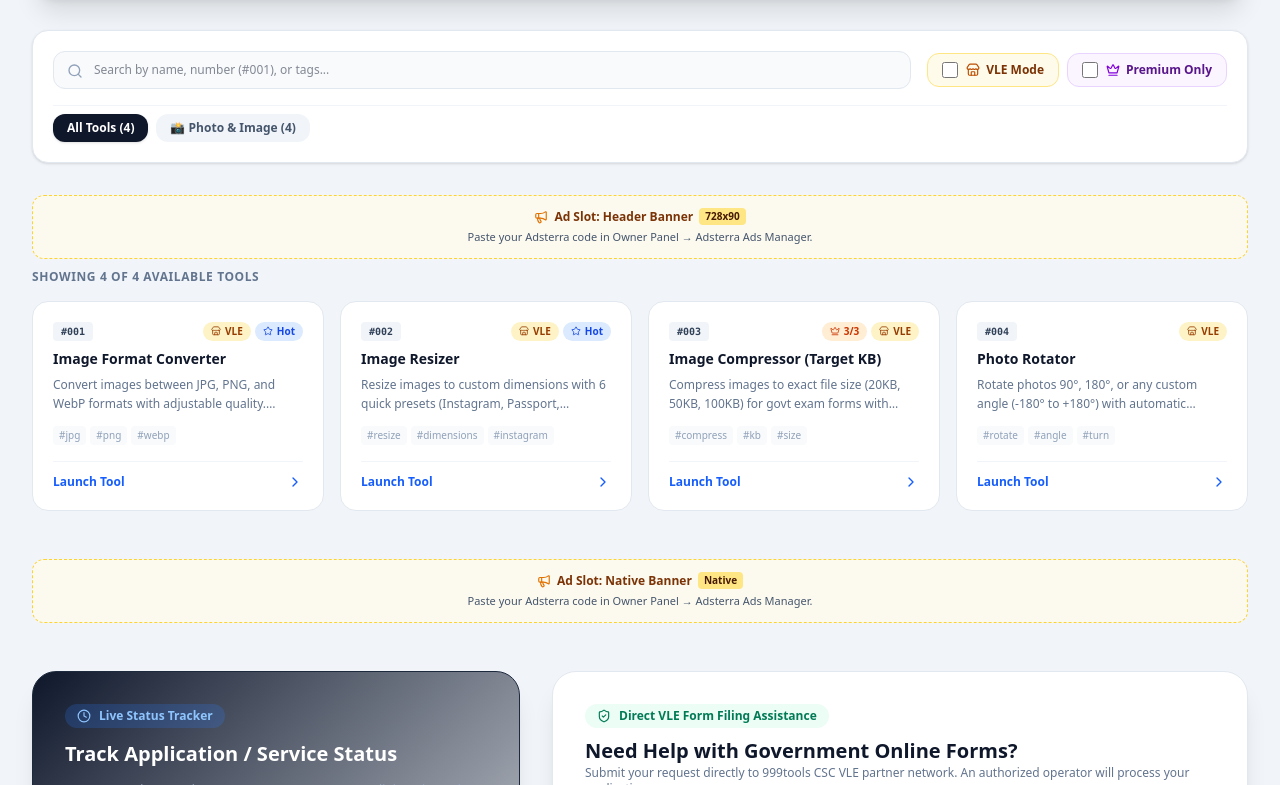
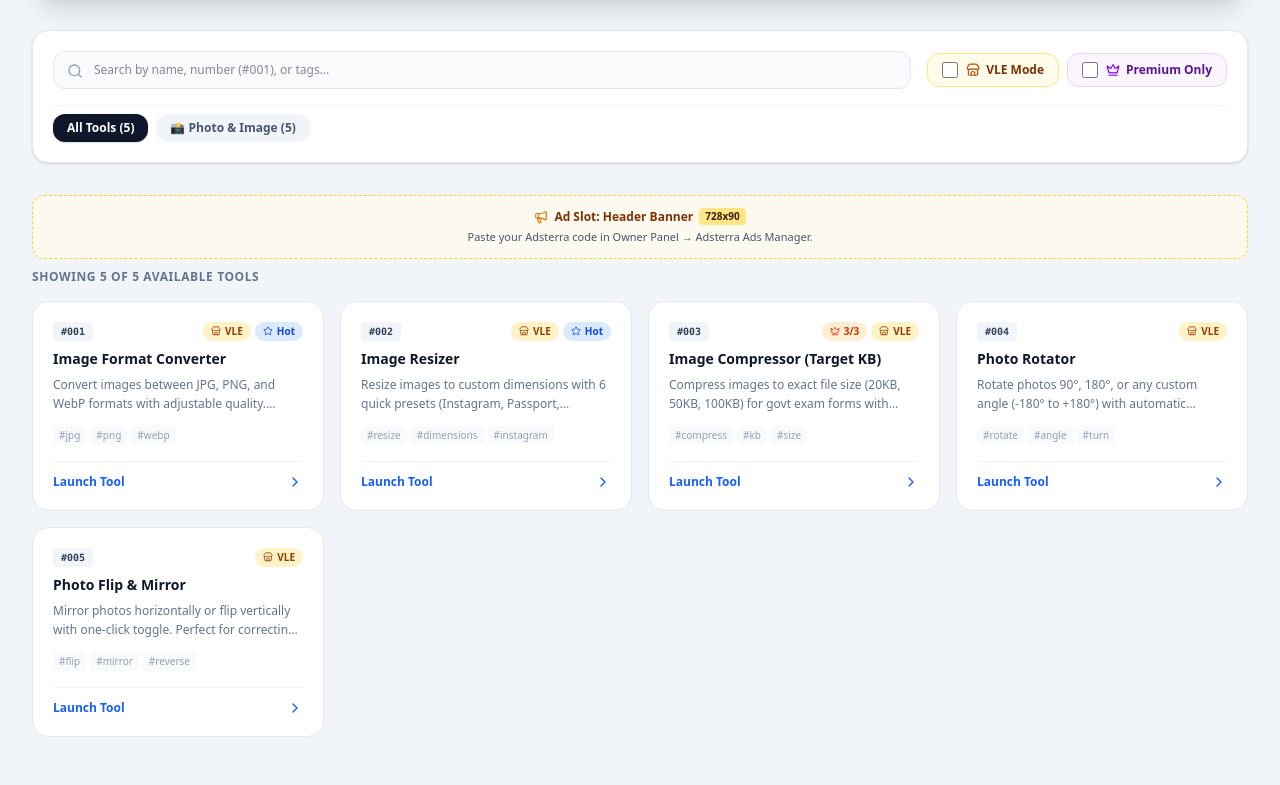
Before and after one commit to pankaj34540/999tools, a React (Vite) app: page / in a window 1280 px wide. Shown: the part 1055-1840 px from the top of the page. Built offline with nearby package versions, Linux system fonts and the light colour scheme; no server answers; the database is empty.

Commit message:
Update photo_exam count and add photo_flip_mirror tool

```diff
--- a/src/data/toolsRegistry.ts
+++ b/src/data/toolsRegistry.ts
@@ -1,7 +1,7 @@
 import { ToolDefinition, ToolCategory, ToolRequestItem } from '../types';
 
 export const TOOL_CATEGORIES: { id: ToolCategory; label: string; count: number; description: string; icon: string }[] = [
-  { id: 'photo_exam', label: '📸 Photo & Image', count: 4, description: 'Passport photo, resize, compress, convert', icon: 'Camera' },
+  { id: 'photo_exam', label: '📸 Photo & Image', count: 5, description: 'Passport photo, resize, compress, convert', icon: 'Camera' },
   { id: 'pvc_print', label: '🆔 ID Card & Print', count: 0, description: 'Aadhaar, PAN, Voter ID formatters', icon: 'CreditCard' },
   { id: 'pdf_doc', label: '📄 PDF & Document', count: 0, description: 'Merge, split, compress PDF', icon: 'FileText' },
   { id: 'calculators', label: '🎓 Student & Exam', count: 0, description: 'Age calculator, bio-data, resume', icon: 'GraduationCap' },
@@ -76,6 +76,20 @@ export const TOOLS_REGISTRY: ToolDefinition[] = [
     componentKey: 'PhotoRotator',
     active: true,
   },
+  {
+    num: 5,
+    id: 'photo_flip_mirror',
+    name: 'Photo Flip & Mirror',
+    shortName: 'Flip',
+    category: 'photo_exam',
+    description: 'Mirror photos horizontally or flip vertically with one-click toggle. Perfect for correcting mirror selfies and orientation issues.',
+    tags: ['flip', 'mirror', 'reverse', 'horizontal', 'vertical'],
+    vleEssential: true,
+    isPremium: false,
+    iconName: 'FlipHorizontal',
+    componentKey: 'PhotoFlip',
+    active: true,
+  },
 ];
 
 export const PREMIUM_TOOL_IDS: string[] = [
@@ -86,6 +100,7 @@ export const VLE_ESSENTIAL_IDS: string[] = [
   'image_resizer',
   'image_compressor',
   'photo_rotator',
+  'photo_flip_mirror',
 ];
 
 export const getToolsByCategory = (category: ToolCategory): ToolDefinition[] =>
```
